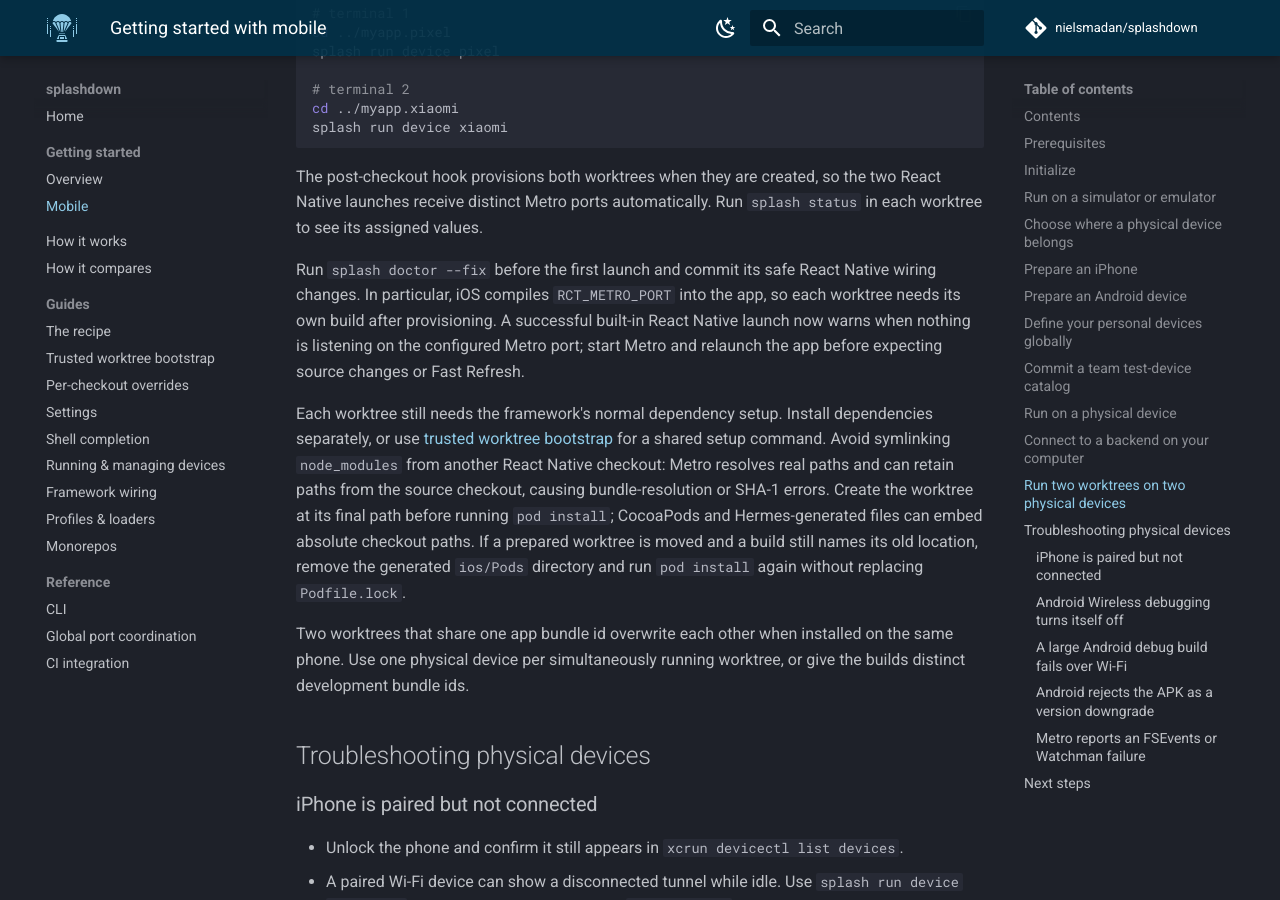
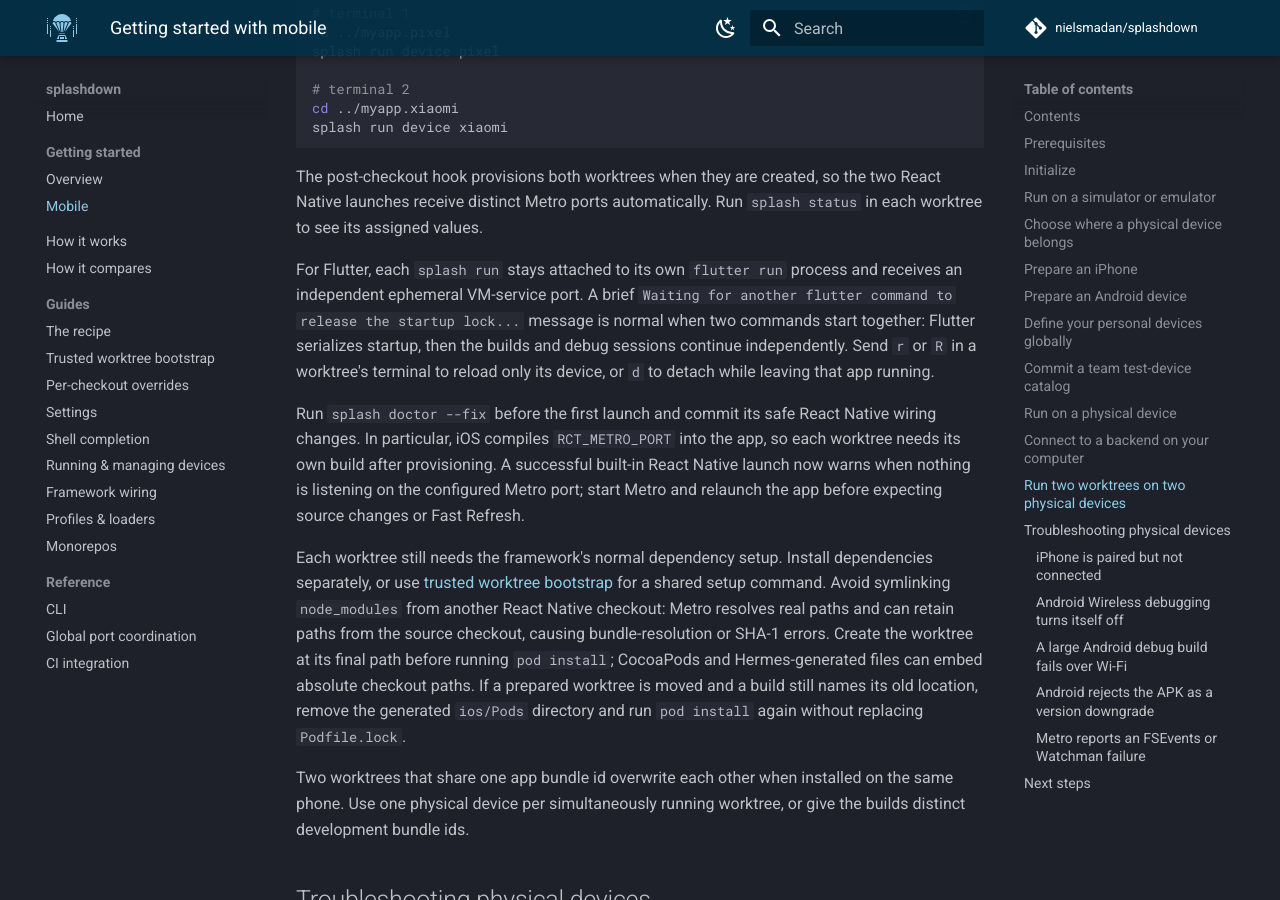
Before and after one commit to nielsmadan/splashdown, an MkDocs documentation site: the page built from docs/user/getting-started-mobile.md, in a window 1280 px wide and 900 px high, scrolled down 7034 px. Built offline with MkDocs 1.6.1 and Material for MkDocs 9.7.7, drawn with Linux system fonts in a browser that asks for light colours; comment, search, counter and statistics services are not loaded.

Commit message:
chore: document mobile launcher behavior

```diff
--- a/docs/user/getting-started-mobile.md
+++ b/docs/user/getting-started-mobile.md
@@ -232,6 +232,8 @@ splash run device xiaomi
 
 The post-checkout hook provisions both worktrees when they are created, so the two React Native launches receive distinct Metro ports automatically. Run `splash status` in each worktree to see its assigned values.
 
+For Flutter, each `splash run` stays attached to its own `flutter run` process and receives an independent ephemeral VM-service port. A brief `Waiting for another flutter command to release the startup lock...` message is normal when two commands start together: Flutter serializes startup, then the builds and debug sessions continue independently. Send `r` or `R` in a worktree's terminal to reload only its device, or `d` to detach while leaving that app running.
+
 Run `splash doctor --fix` before the first launch and commit its safe React Native wiring changes. In particular, iOS compiles `RCT_METRO_PORT` into the app, so each worktree needs its own build after provisioning. A successful built-in React Native launch now warns when nothing is listening on the configured Metro port; start Metro and relaunch the app before expecting source changes or Fast Refresh.
 
 Each worktree still needs the framework's normal dependency setup. Install dependencies separately, or use [trusted worktree bootstrap](bootstrap.md) for a shared setup command. Avoid symlinking `node_modules` from another React Native checkout: Metro resolves real paths and can retain paths from the source checkout, causing bundle-resolution or SHA-1 errors. Create the worktree at its final path before running `pod install`; CocoaPods and Hermes-generated files can embed absolute checkout paths. If a prepared worktree is moved and a build still names its old location, remove the generated `ios/Pods` directory and run `pod install` again without replacing `Podfile.lock`.
```
Also changed, not shown: docs/user/devices.md (+2 -0 lines).
